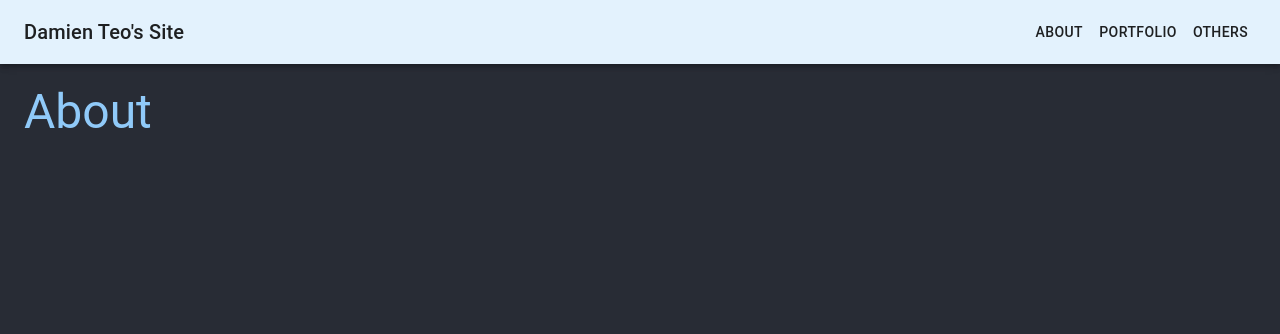
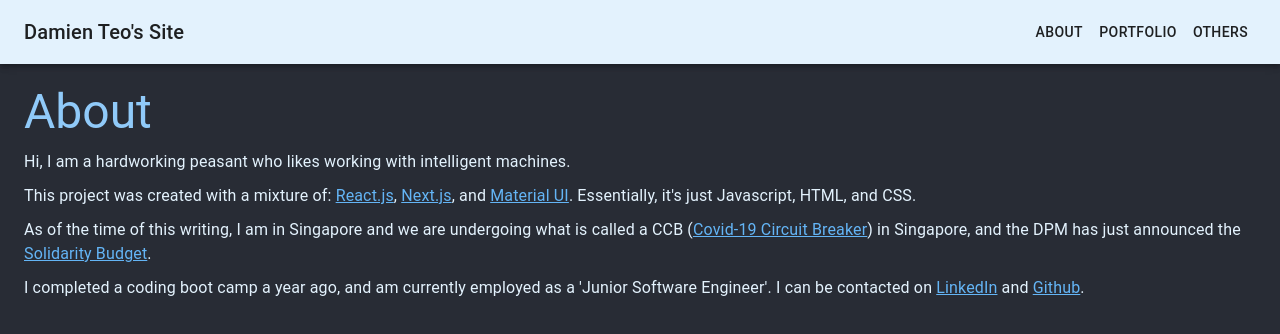
Before and after one commit to damienteo/my-app, a Next.js app: page /about in a window 1280 px wide. Shown: the top 334 px of the page. Built offline with nearby package versions, Linux system fonts and the light colour scheme.

Commit message:
Add details to About Page

```diff
--- a/components/views/about.jsx
+++ b/components/views/about.jsx
@@ -1,6 +1,8 @@
 import React from "react";
 import Layout from "../layout/layout";
 import Header from "../common/header";
+import Paragraph from "../common/paragraph";
+import ExternalLink from "../common/externalLink";
 
 const AboutPage = () => {
   return (
@@ -8,6 +10,41 @@ const AboutPage = () => {
       <Layout>
         <main>
           <Header text="About" />
+          <Paragraph>
+            Hi, I am a hardworking peasant who likes working with intelligent
+            machines.
+          </Paragraph>
+          <Paragraph>
+            This project was created with a mixture of:{" "}
+            <ExternalLink url="https://reactjs.org/" label="React.js" />
+            , <ExternalLink url="https://nextjs.org/" label="Next.js" />, and{" "}
+            <ExternalLink url="https://material-ui.com/" label="Material UI" />.
+            Essentially, it's just Javascript, HTML, and CSS.
+          </Paragraph>
+          <Paragraph>
+            As of the time of this writing, I am in Singapore and we are
+            undergoing what is called a CCB (
+            <ExternalLink
+              url="https://www.straitstimes.com/singapore/a-new-normal"
+              label="Covid-19 Circuit Breaker"
+            />
+            ) in Singapore, and the DPM has just announced the{" "}
+            <ExternalLink
+              url="https://www.singaporebudget.gov.sg/budget_2020/solidarity-budget"
+              label="Solidarity Budget"
+            />
+            .
+          </Paragraph>
+          <Paragraph>
+            I completed a coding boot camp a year ago, and am currently employed
+            as a 'Junior Software Engineer'. I can be contacted on{" "}
+            <ExternalLink
+              url="https://www.linkedin.com/in/damien-teo/"
+              label="LinkedIn"
+            />{" "}
+            and{" "}
+            <ExternalLink url="https://github.com/damienteo" label="Github" />.
+          </Paragraph>
         </main>
       </Layout>
     </>
--- a/components/views/portfolio.jsx
+++ b/components/views/portfolio.jsx
@@ -45,11 +45,11 @@ const PortfolioPage = () => {
           <Grid container className={classes.sectionWrapper}>
             <Grid item sm={6} className={classes.imageWrapper}>
               <Paper>
-                {/* <img
+                <img
                   src="/budget-planner.png"
                   alt="my image"
                   className={classes.image}
-                /> */}
+                />
               </Paper>
             </Grid>
             <Grid item sm={6} className={classes.textWrapper}>
```
